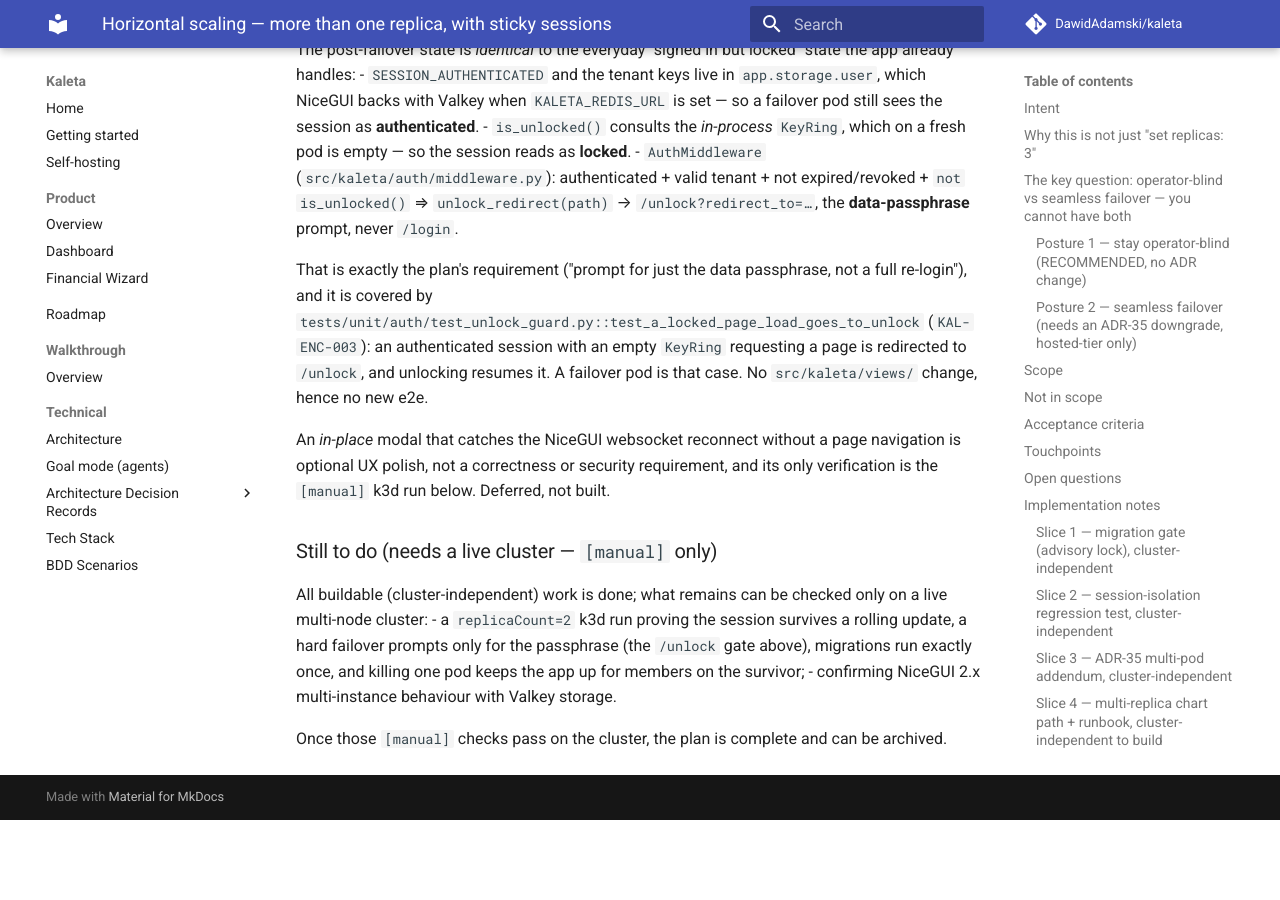
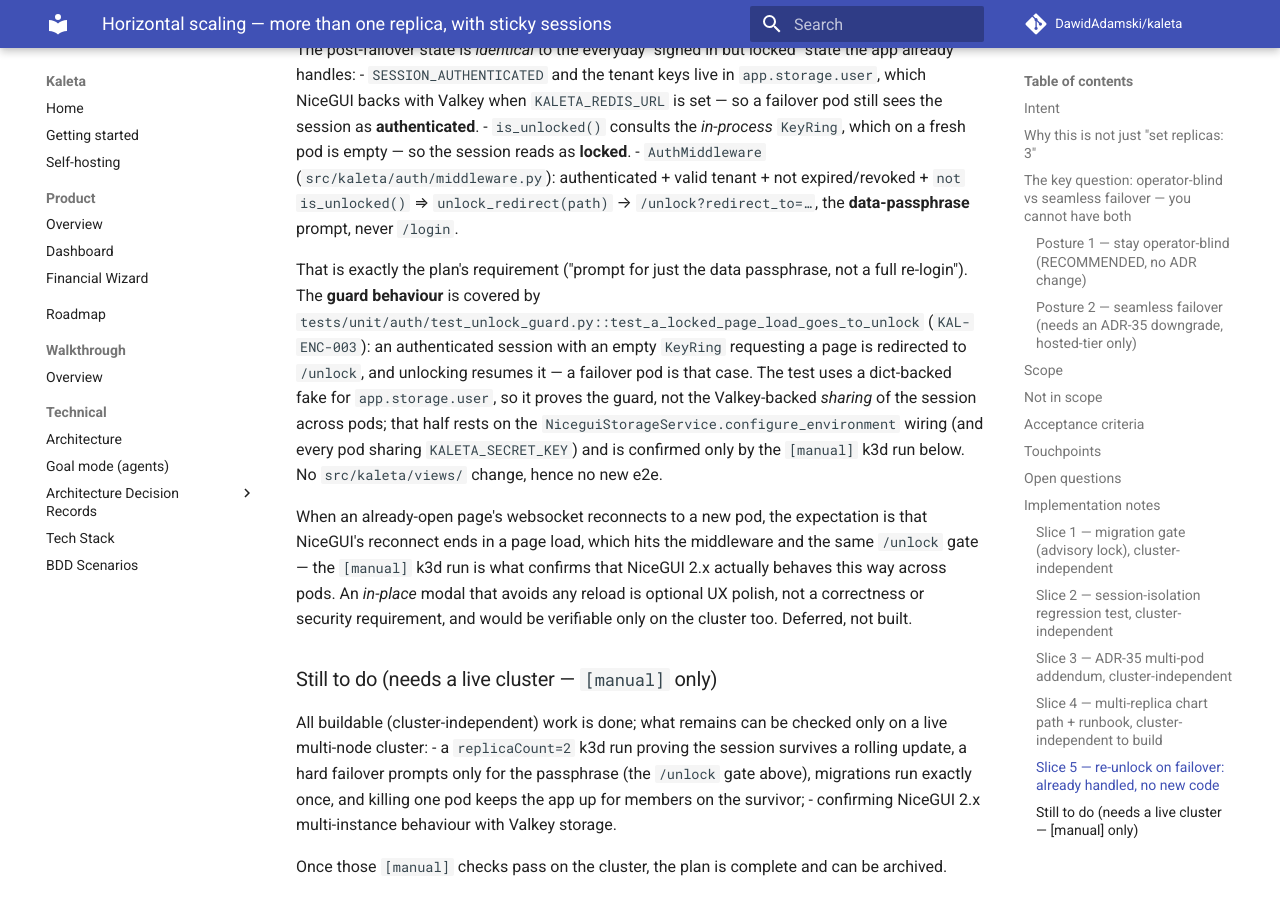
Before and after one commit to DawidAdamski/kaleta, an MkDocs documentation site: the page built from docs/plans/horizontal-scaling.md, in a window 1280 px wide and 900 px high, scrolled down 8864 px. Built offline with MkDocs 1.6.1 and Material for MkDocs 9.7.7, drawn with Linux system fonts in a browser that asks for light colours; comment, search, counter and statistics services are not loaded; before the commit the page ends 9684 px from its top, so only the background shows below that.

Commit message:
docs(plan): sharpen the re-unlock note (review nits)
- The unlock-guard test proves the guard behaviour (authenticated + empty
  KeyRing → /unlock), not the Valkey-backed sharing of the session across pods;
  that half rests on the storage wiring + shared KALETA_SECRET_KEY and is
  confirmed only by the [manual] k3d run.
- Frame the websocket-reconnect-to-a-new-pod path as the expectation the k3d run
  confirms, not a stated NiceGUI internal.

Co-Authored-By: Claude Opus 4.8 <noreply@anthropic.com>

```diff
--- a/docs/plans/horizontal-scaling.md
+++ b/docs/plans/horizontal-scaling.md
@@ -382,15 +382,22 @@ state the app already handles:
   → `/unlock?redirect_to=…`, the **data-passphrase** prompt, never `/login`.
 
 That is exactly the plan's requirement ("prompt for just the data passphrase,
-not a full re-login"), and it is covered by
+not a full re-login"). The **guard behaviour** is covered by
 `tests/unit/auth/test_unlock_guard.py::test_a_locked_page_load_goes_to_unlock`
 (`KAL-ENC-003`): an authenticated session with an empty `KeyRing` requesting a
-page is redirected to `/unlock`, and unlocking resumes it. A failover pod is
-that case. No `src/kaleta/views/` change, hence no new e2e.
+page is redirected to `/unlock`, and unlocking resumes it — a failover pod is
+that case. The test uses a dict-backed fake for `app.storage.user`, so it proves
+the guard, not the Valkey-backed *sharing* of the session across pods; that half
+rests on the `NiceguiStorageService.configure_environment` wiring (and every pod
+sharing `KALETA_SECRET_KEY`) and is confirmed only by the `[manual]` k3d run
+below. No `src/kaleta/views/` change, hence no new e2e.
 
-An *in-place* modal that catches the NiceGUI websocket reconnect without a page
-navigation is optional UX polish, not a correctness or security requirement, and
-its only verification is the `[manual]` k3d run below. Deferred, not built.
+When an already-open page's websocket reconnects to a new pod, the expectation
+is that NiceGUI's reconnect ends in a page load, which hits the middleware and
+the same `/unlock` gate — the `[manual]` k3d run is what confirms that NiceGUI
+2.x actually behaves this way across pods. An *in-place* modal that avoids any
+reload is optional UX polish, not a correctness or security requirement, and
+would be verifiable only on the cluster too. Deferred, not built.
 
 ### Still to do (needs a live cluster — `[manual]` only)
 All buildable (cluster-independent) work is done; what remains can be checked
```
